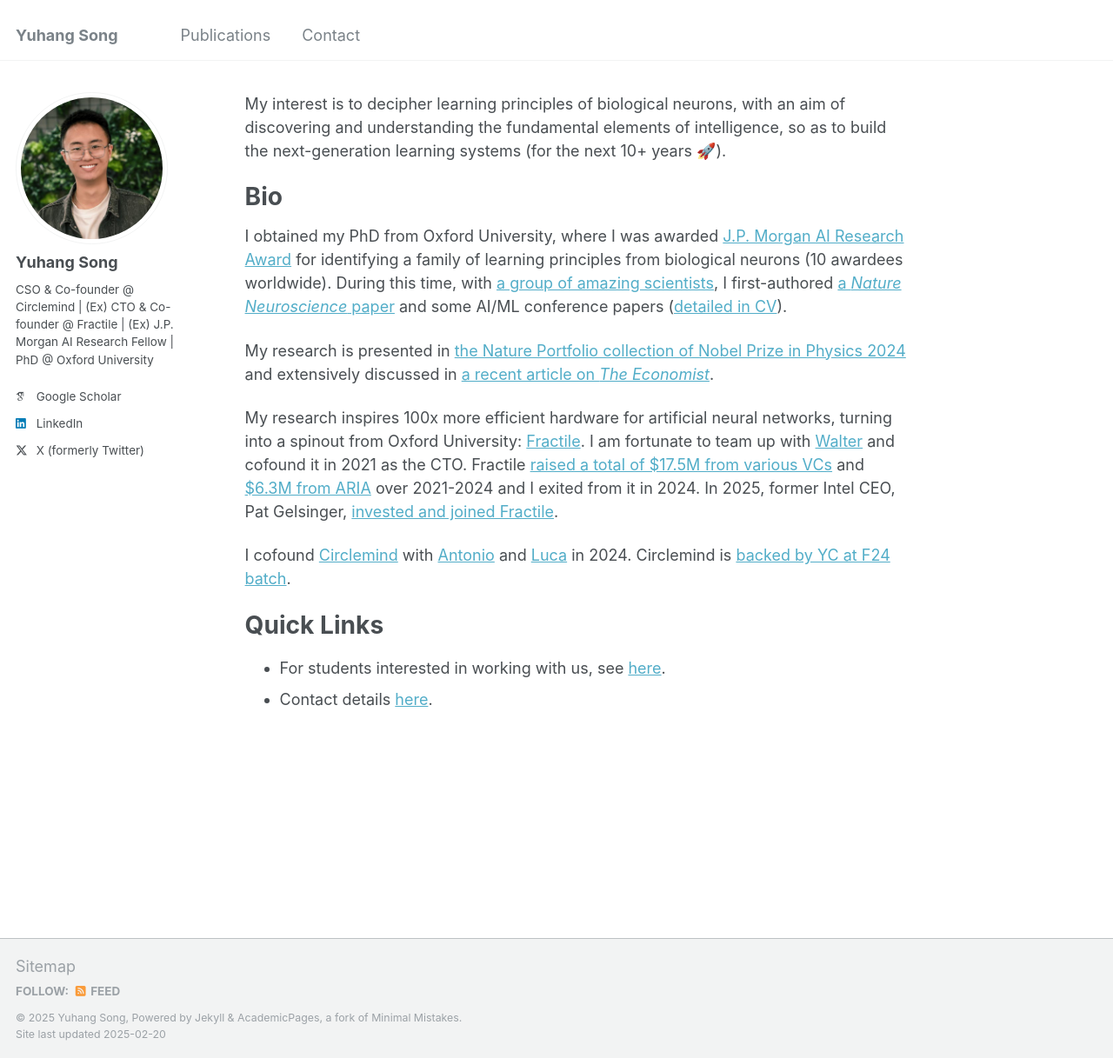
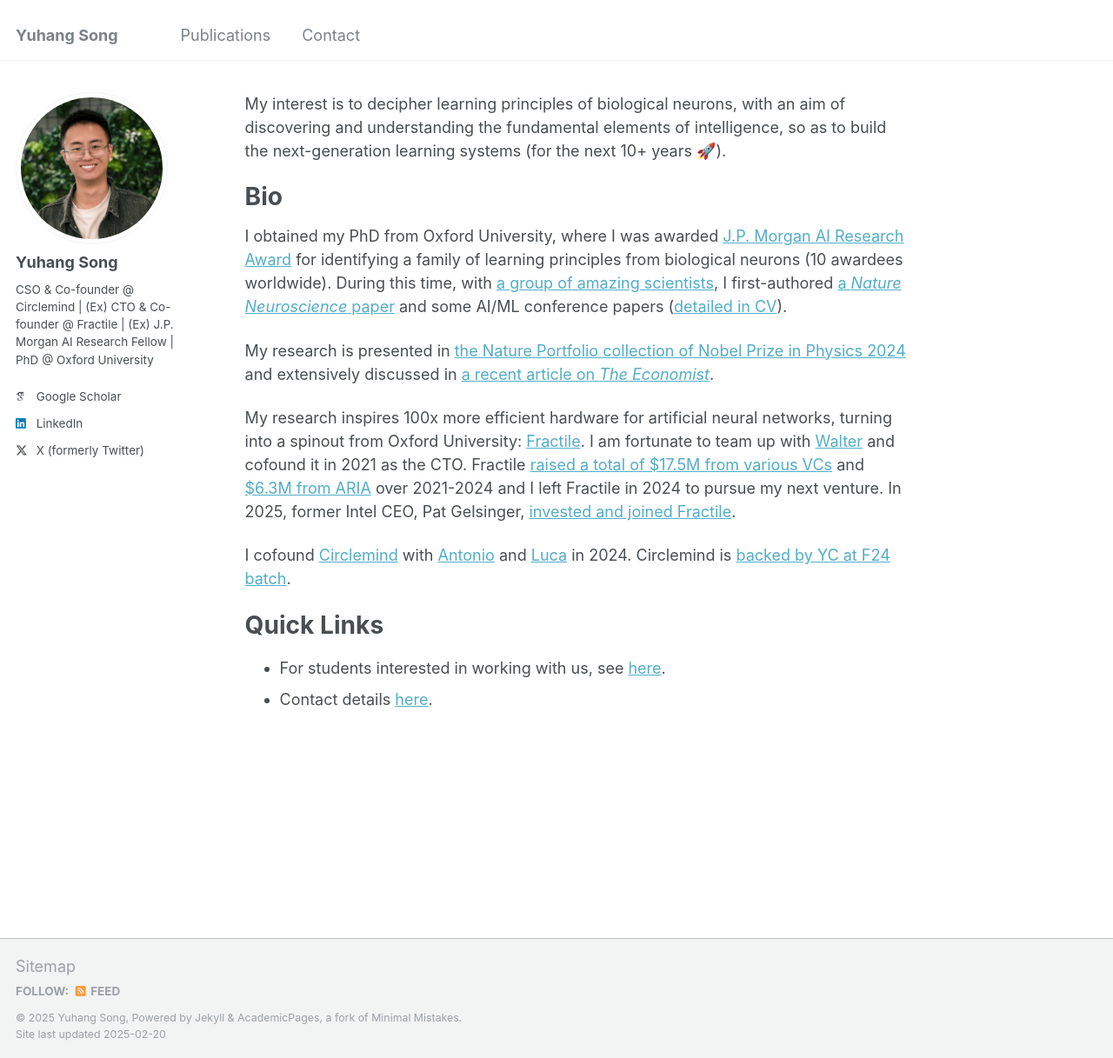
Before and after one commit to YuhangSong/YuhangSong.github.io, a Jekyll site: the page built from _pages/about.md, in a window 1280 px wide and 1217 px high. Shown: the whole window at 87% size. Built offline with Jekyll 4.4.1, drawn with Linux system fonts in a browser that asks for light colours; some web fonts are replaced.

Commit message:
update about.md

```diff
--- a/_pages/about.md
+++ b/_pages/about.md
@@ -28,7 +28,7 @@
 
 <!-- "Other researchers are exploring rather different theories. In a paper published in _Nature Neuroscience_ earlier this year, Yuhang Song and colleagues at Oxford University..." -->
 
-My research inspires 100x more efficient hardware for artificial neural networks, turning into a spinout from Oxford University: [Fractile](https://www.fractile.ai/). I am fortunate to team up with [Walter](https://www.linkedin.com/in/walter-goodwin/) and cofound it in 2021 as the CTO. Fractile [raised a total of $17.5M from various VCs](https://fortune.com/2024/07/26/fractile-ai-chip-startup-nvidia-15-million-funding-seed-round/) and [$6.3M from ARIA](https://www.businessweekly.co.uk/posts/fractile-on-song-as-aria-awards-ps5m-to-ai-chip-design-pioneer) over 2021-2024 and I exited from it in 2024. In 2025, former Intel CEO, Pat Gelsinger, [invested and joined Fractile](https://thetechcapital.com/former-intel-ceo-backs-uk-ai-startup-fractile-to-boost-llm-inference/).
+My research inspires 100x more efficient hardware for artificial neural networks, turning into a spinout from Oxford University: [Fractile](https://www.fractile.ai/). I am fortunate to team up with [Walter](https://www.linkedin.com/in/walter-goodwin/) and cofound it in 2021 as the CTO. Fractile [raised a total of $17.5M from various VCs](https://fortune.com/2024/07/26/fractile-ai-chip-startup-nvidia-15-million-funding-seed-round/) and [$6.3M from ARIA](https://www.businessweekly.co.uk/posts/fractile-on-song-as-aria-awards-ps5m-to-ai-chip-design-pioneer) over 2021-2024 and I left Fractile in 2024 to pursue my next venture. In 2025, former Intel CEO, Pat Gelsinger, [invested and joined Fractile](https://thetechcapital.com/former-intel-ceo-backs-uk-ai-startup-fractile-to-boost-llm-inference/).
 
 I cofound [Circlemind](https://circlemind.co) with [Antonio](https://www.linkedin.com/in/antonio-vespoli-895727121/) and [Luca](https://www.linkedin.com/in/luca-pinchetti-414230222/) in 2024. Circlemind is [backed by YC at F24 batch](https://www.ycombinator.com/companies/circlemind).
 
```
